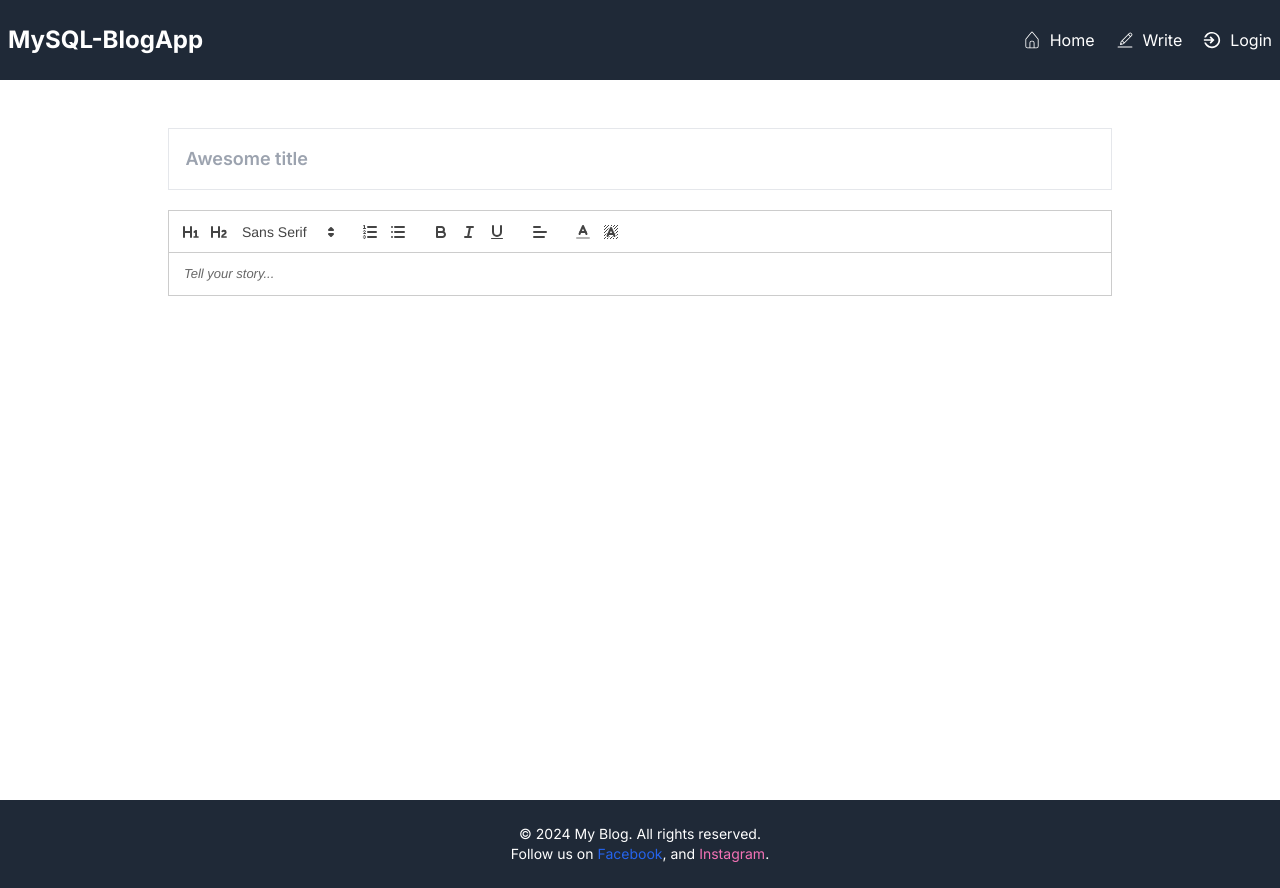
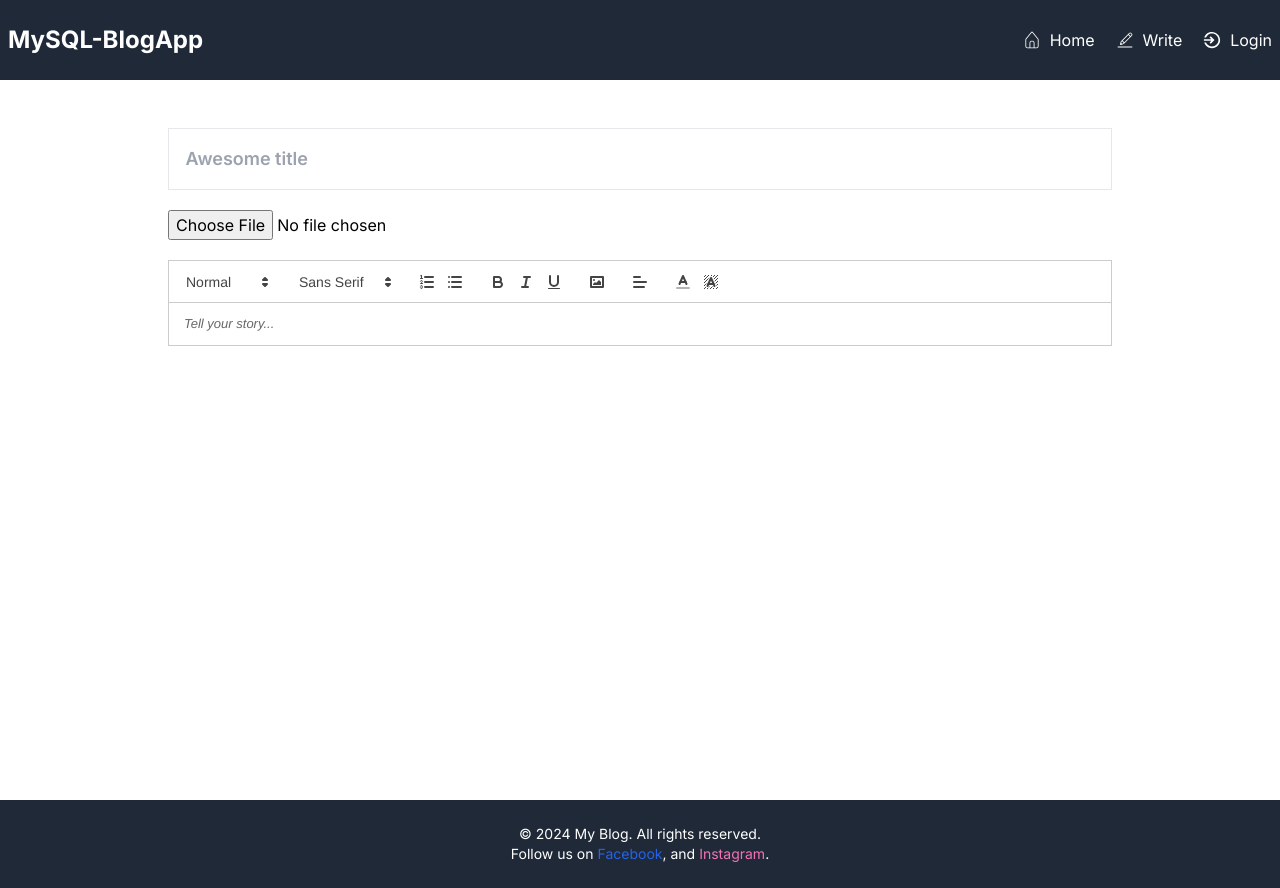
Before and after one commit to Nurlan-Bakenbaev/mysqlblog, a Next.js app: page /write in a window 1280 px wide. Built offline with nearby package versions, Linux system fonts and the light colour scheme.

Commit message:
modified:   src/app/write/page.jsx 	modified:   src/helpers/react-quill.js

```diff
--- a/src/app/write/page.jsx
+++ b/src/app/write/page.jsx
@@ -3,9 +3,19 @@ import React, { useState } from "react";
 import ReactQuill from "react-quill";
 import "react-quill/dist/quill.snow.css";
 import { modules, formats } from "@/helpers/react-quill";
+import Image from "next/image";
 const WritePost = () => {
   const [postValue, setPostValue] = useState("");
-  console.log(postValue);
+  const [selectedFile, setSelectedFile] = useState(null);
+  const [fileUrl, setFileUrl] = useState(null);
+
+  const handleFileChange = (e) => {
+    const file = e.target.files[0];
+    setSelectedFile(file);
+    if (file) {
+      setFileUrl(URL.createObjectURL(file));
+    }
+  };
   return (
     <div>
       <form className="px-6 mt-8 flex flex-col gap-5">
@@ -14,6 +24,20 @@ const WritePost = () => {
           type="text"
           placeholder=" Awesome title"
         />
+        <div>
+          <input type="file" onChange={handleFileChange} />
+          {selectedFile && (
+            <>
+              <p className="text-green-600">File name:{selectedFile.name}</p>
+              <Image
+                src={fileUrl}
+                alt={selectedFile.name}
+                width={150}
+                height={100}
+              />
+            </>
+          )}
+        </div>
         <ReactQuill
           placeholder="Tell your story..."
           modules={modules}
--- a/src/helpers/react-quill.js
+++ b/src/helpers/react-quill.js
@@ -1,8 +1,10 @@
 export const modules = {
   toolbar: [
-    [{ header: "1" }, { header: "2" }, { font: [] }],
+    [{ size: ["small", false, "large", "huge"] }],
+    [{ font: [] }],
     [{ list: "ordered" }, { list: "bullet" }],
     ["bold", "italic", "underline"],
+    ["image"],
     [{ align: [] }],
     [{ color: [] }, { background: [] }],
   ],
```
